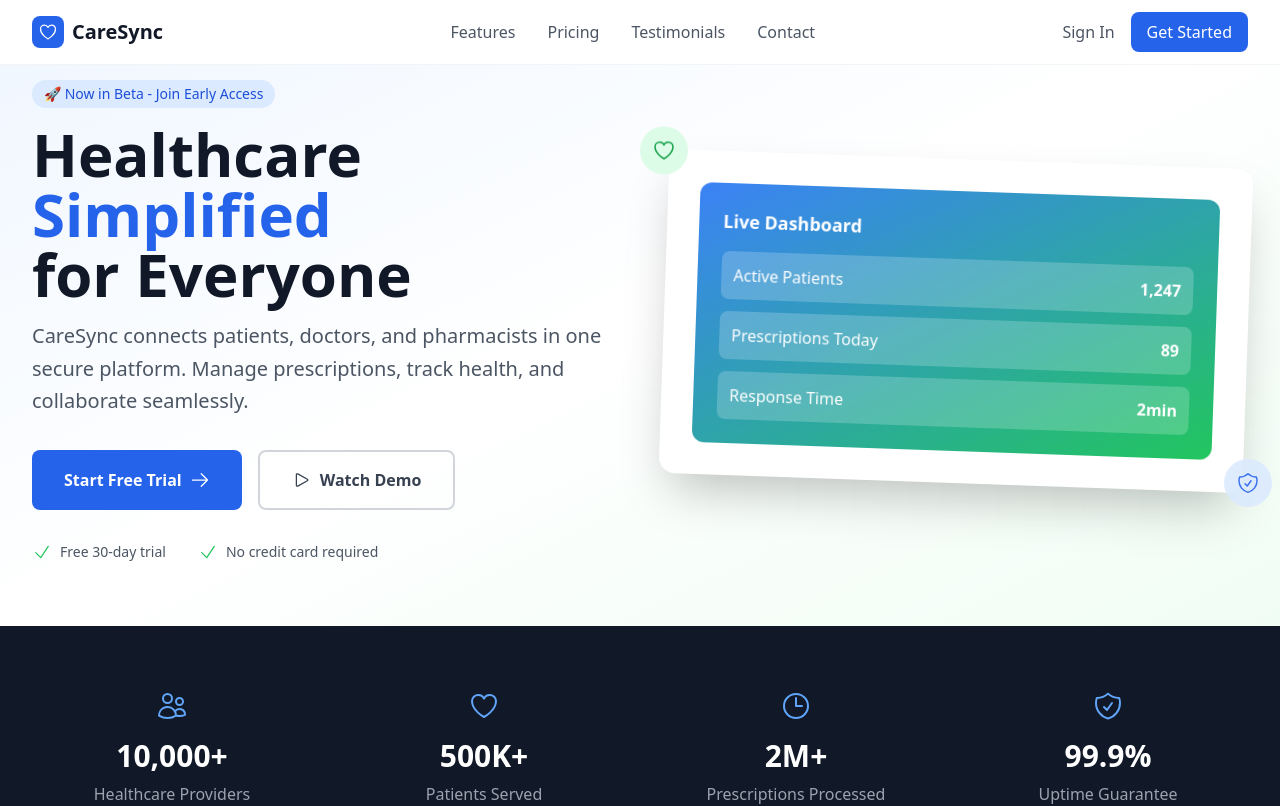
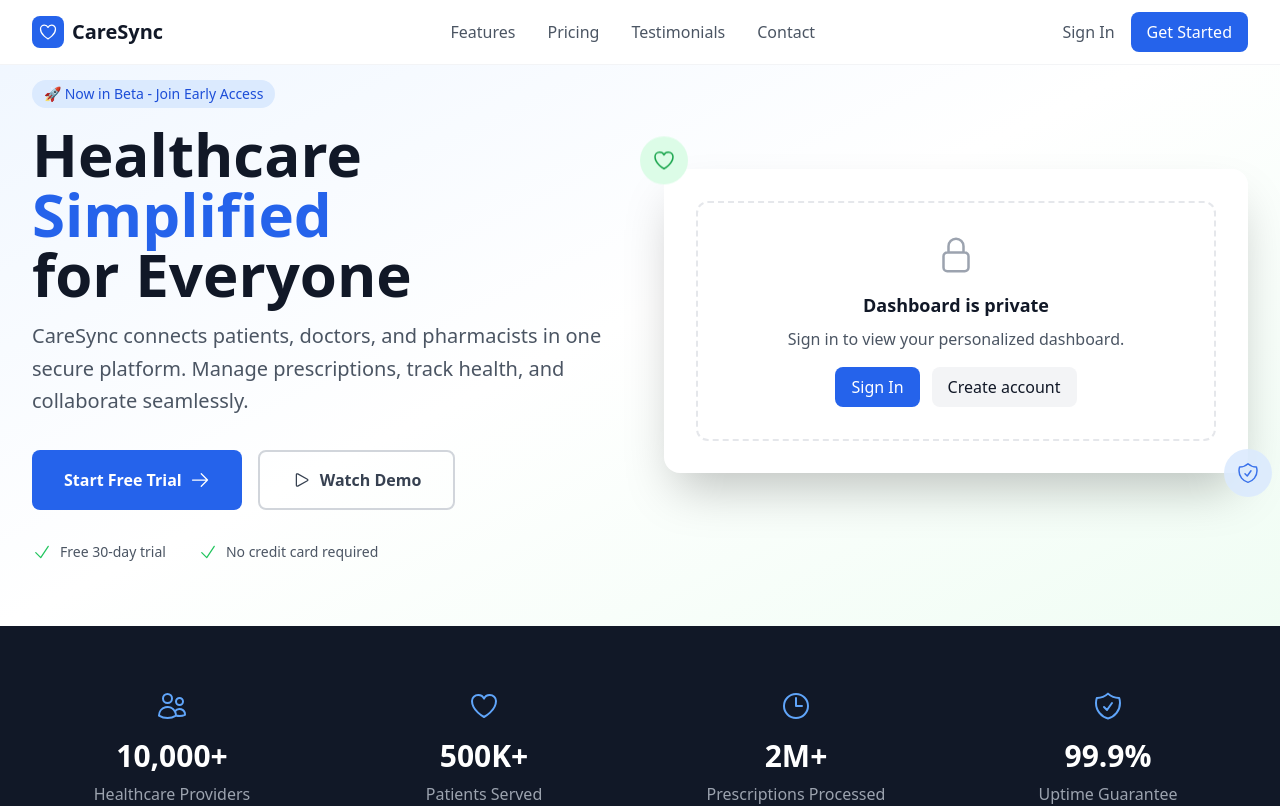
Before and after one commit to ayushjaiswal21/CareSync, a React (Vite) app: page / in a window 1280 px wide. Shown: the top 806 px of the page. Built offline with nearby package versions, Linux system fonts and the light colour scheme.

Commit message:
feat: hide landing page dashboard preview for unauthenticated users

```diff
--- a/src/pages/LandingPage.jsx
+++ b/src/pages/LandingPage.jsx
@@ -1,5 +1,6 @@
 import React, { useState } from 'react'
 import { Link } from 'react-router-dom'
+import { useAuth } from '../contexts/AuthContext'
 import {
   CheckIcon,
   StarIcon,
@@ -17,6 +18,11 @@ import {
 
 const LandingPage = () => {
   const [isVideoPlaying, setIsVideoPlaying] = useState(false)
+  const { user, loading } = useAuth()
+
+  if (loading) {
+    return <div className="min-h-screen flex items-center justify-center">Loading…</div>
+  }
 
   return (
     <div className="min-h-screen bg-white">
@@ -110,6 +116,8 @@ const LandingPage = () => {
             </div>
 
             <div data-aos="fade-up" className="relative">
+              {user ? (
+                /* AUTHENTICATED: show the original dashboard preview */
                 <div className="bg-white rounded-2xl shadow-2xl p-8 transform rotate-2 hover:rotate-0 transition-transform duration-300">
                   <div className="bg-gradient-to-br from-primary-500 to-medical-500 rounded-xl p-6 text-white">
                     <h3 className="text-lg font-semibold mb-4">Live Dashboard</h3>
@@ -129,6 +137,20 @@ const LandingPage = () => {
                     </div>
                   </div>
                 </div>
+              ) : (
+                /* VISITOR: show a safe placeholder + CTA */
+                <div className="bg-white rounded-2xl shadow-2xl p-8">
+                  <div className="border-2 border-dashed border-gray-200 rounded-xl p-8 text-center">
+                    <LockClosedIcon className="h-10 w-10 mx-auto mb-4 text-gray-400" />
+                    <h3 className="text-lg font-semibold mb-2">Dashboard is private</h3>
+                    <p className="text-gray-600 mb-4">Sign in to view your personalized dashboard.</p>
+                    <div className="flex justify-center gap-3">
+                      <Link to="/login" className="bg-primary-600 text-white px-4 py-2 rounded-lg hover:bg-primary-700">Sign In</Link>
+                      <Link to="/register" className="bg-gray-100 text-gray-900 px-4 py-2 rounded-lg hover:bg-gray-200">Create account</Link>
+                    </div>
+                  </div>
+                </div>
+              )}
 
               {/* Floating elements */}
               <div className="absolute -top-6 -left-6 bg-green-100 text-green-600 p-3 rounded-full animate-bounce">
```
Lines whose indentation alone changed are shown as unchanged.
